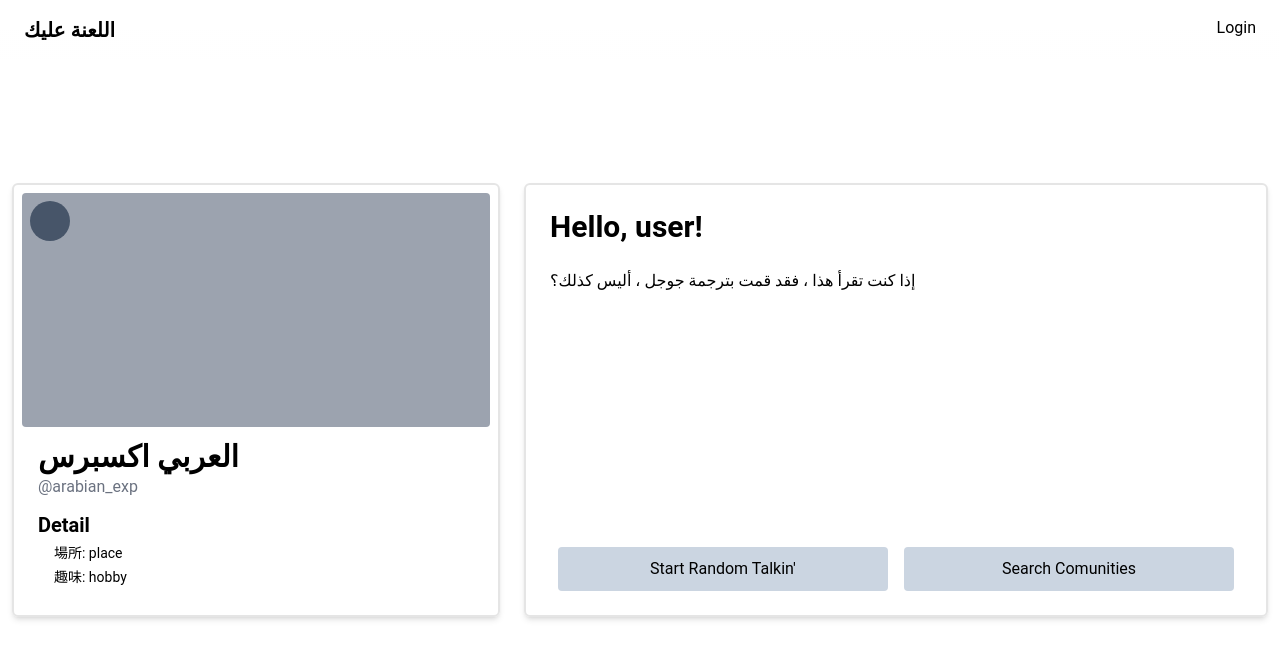
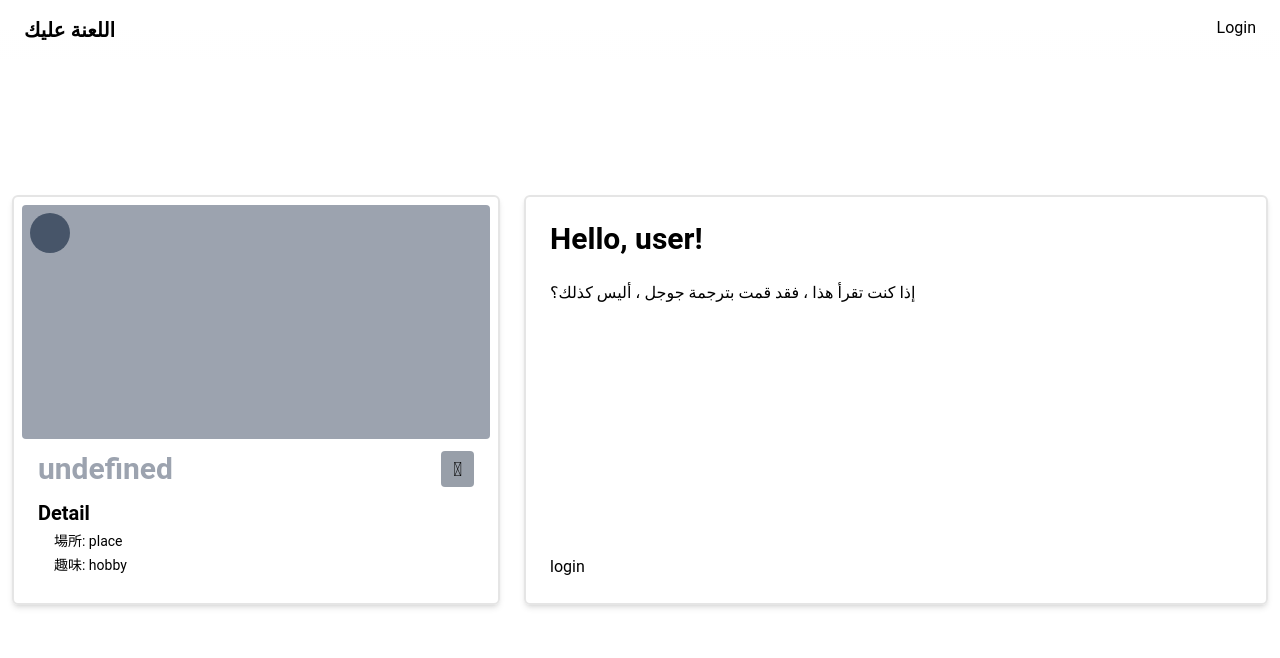
Before and after one commit to imeankenshin/FireTest, a React (Vite) app: page / in a window 1280 px wide. Shown: the top 658 px of the page. Built offline with nearby package versions, Linux system fonts and the light colour scheme; no server answers.

Commit message:
Fixed: componentize

```diff
--- a/src/index.css
+++ b/src/index.css
@@ -3,5 +3,5 @@
 @tailwind utilities;
 
 :root {
-  font-family: Roboto, "SF Arabic";
+  font-family: Roboto, "SF Arabic", "SF Pro";
 }
--- a/src/pages/Home/Home.tsx
+++ b/src/pages/Home/Home.tsx
@@ -2,48 +2,21 @@ import { Btn } from "../../assets/components/Button/Button";
 import { useAuth } from "../../firebase/Authentication";
 import { currentUser } from "../../firebase/auth";
 import { User } from "firebase/auth";
+import Profile from "./components/Profile";
+import WelcomeMenu from "./components/WelcomeMenu";
 
-const user: Promise<User | undefined> = currentUser();
+const user: User | undefined = await currentUser();
 
 export function Home() {
-  console.log(user.then());
+  console.log(user);
 
   return (
     <main className="flex justify-center h-screen items-center">
       <section className="w-full">
         <div className="grid mx-6 md:m-0 sm:grid-cols-2 lg:grid-cols-5">
-          {/* Profile menu */}
-          <div className="sm:col-span-1 shadow-md lg:col-span-2 border-2 border-solid border-neutral-200 p-6 rounded-md sm:mx-3">
-            <div className="rounded bg-gray-400 p-2 overflow-hidden -m-4 mb-0 aspect-rect">
-              <span className="absolute grid place-items-center select-none text-white font-['SF_Pro'] w-10 h-10 rounded-full text-lg bg-slate-600">
-                􀉪
-              </span>
-            </div>
-            <div className="mt-3 child:mt-3">
-              <div>
-                <h2 className="font-semibold text-3xl">العربي اكسبرس</h2>
-                <p className="text-gray-500">@arabian_exp</p>
-              </div>
-              <div>
-                <h3 className="font-semibold mb-1 text-xl">Detail</h3>
-                <ul className="ml-4 child:text-sm child:mb-1">
-                  <li>場所: place</li>
-                  <li>趣味: hobby</li>
-                </ul>
-              </div>
-            </div>
-          </div>
+          <Profile userName={user?.displayName} email={user?.email} />
           {/* Welcome menu */}
-          <div className="border-2 shadow-md sm:col-span-1 lg:col-span-3 border-solid flex flex-col justify-between border-neutral-200 p-6 sm:mx-3 rounded-md">
-            <div>
-              <h2 className=" font-semibold text-3xl mb-6">Hello, user!</h2>
-              <p>إذا كنت تقرأ هذا ، فقد قمت بترجمة جوجل ، أليس كذلك؟</p>
-            </div>
-            <div className="child:mt-3 md:child:mt-0 md:grid contents sm:grid-cols-2">
-              <Btn>Start Random Talkin'</Btn>
-              <Btn>Search Comunities</Btn>
-            </div>
-          </div>
+          <WelcomeMenu login={user != undefined} />
         </div>
       </section>
     </main>
--- /dev/null
+++ b/src/pages/Home/components/Profile.tsx
@@ -0,0 +1,43 @@
+interface Profile {
+  userName: string | null | undefined;
+  email: string | null | undefined;
+}
+
+export default function Profile(props: Profile): JSX.Element {
+  return (
+    <div className="sm:col-span-1 shadow-md lg:col-span-2 border-2 border-solid border-neutral-200 p-6 rounded-md sm:mx-3">
+      <div className="rounded bg-gray-400 p-2 overflow-hidden -m-4 mb-0 aspect-rect">
+        <span className="absolute grid place-items-center select-none text-white font-['SF_Pro'] w-10 h-10 rounded-full text-lg bg-slate-600">
+          􀉪
+        </span>
+      </div>
+      <div className="mt-3 child:mt-3">
+        <div>
+          <div className="flex justify-between items-center">
+            <h2 className="font-semibold text-3xl">
+              {props.userName != null ? (
+                props.userName
+              ) : (
+                <span className="text-gray-400">undefined</span>
+              )}
+            </h2>
+            <button
+              type="button"
+              className="text-xl bg-slate-700 bg-opacity-50 active:opacity-70 px-3 py-1 rounded"
+            >
+              􀣌
+            </button>
+          </div>
+          <p className="text-gray-500">{props.email}</p>
+        </div>
+        <div>
+          <h3 className="font-semibold mb-1 text-xl">Detail</h3>
+          <ul className="ml-4 child:text-sm child:mb-1">
+            <li>場所: place</li>
+            <li>趣味: hobby</li>
+          </ul>
+        </div>
+      </div>
+    </div>
+  );
+}
--- /dev/null
+++ b/src/pages/Home/components/WelcomeMenu.tsx
@@ -0,0 +1,26 @@
+import { Btn } from "../../../assets/components/Button/Button";
+
+interface WelcomeMenu {
+  login: boolean;
+}
+
+export default function WelcomeMenu(props: WelcomeMenu) {
+  return (
+    <div className="border-2 shadow-md sm:col-span-1 lg:col-span-3 border-solid flex flex-col justify-between border-neutral-200 p-6 sm:mx-3 rounded-md">
+      <div>
+        <h2 className=" font-semibold text-3xl mb-6">Hello, user!</h2>
+        <p>إذا كنت تقرأ هذا ، فقد قمت بترجمة جوجل ، أليس كذلك؟</p>
+      </div>
+      <div className="child:mt-3 md:child:mt-0 grid md:grid-cols-2">
+        {props.login ? (
+          <>
+            <Btn>Start Random Talkin'</Btn>
+            <Btn>Search Comunities</Btn>
+          </>
+        ) : (
+          <a href="/login">login</a>
+        )}
+      </div>
+    </div>
+  );
+}
--- a/src/pages/Login/Login.tsx
+++ b/src/pages/Login/Login.tsx
@@ -31,7 +31,7 @@ export function Login() {
       dispatch({ type: "login" });
       navigation("/");
     } catch (e) {
-      alert(e);
+      console.log(e);
     }
   };
 
```
Also changed, not shown: src/pages/Login/Login.scss (deleted).
